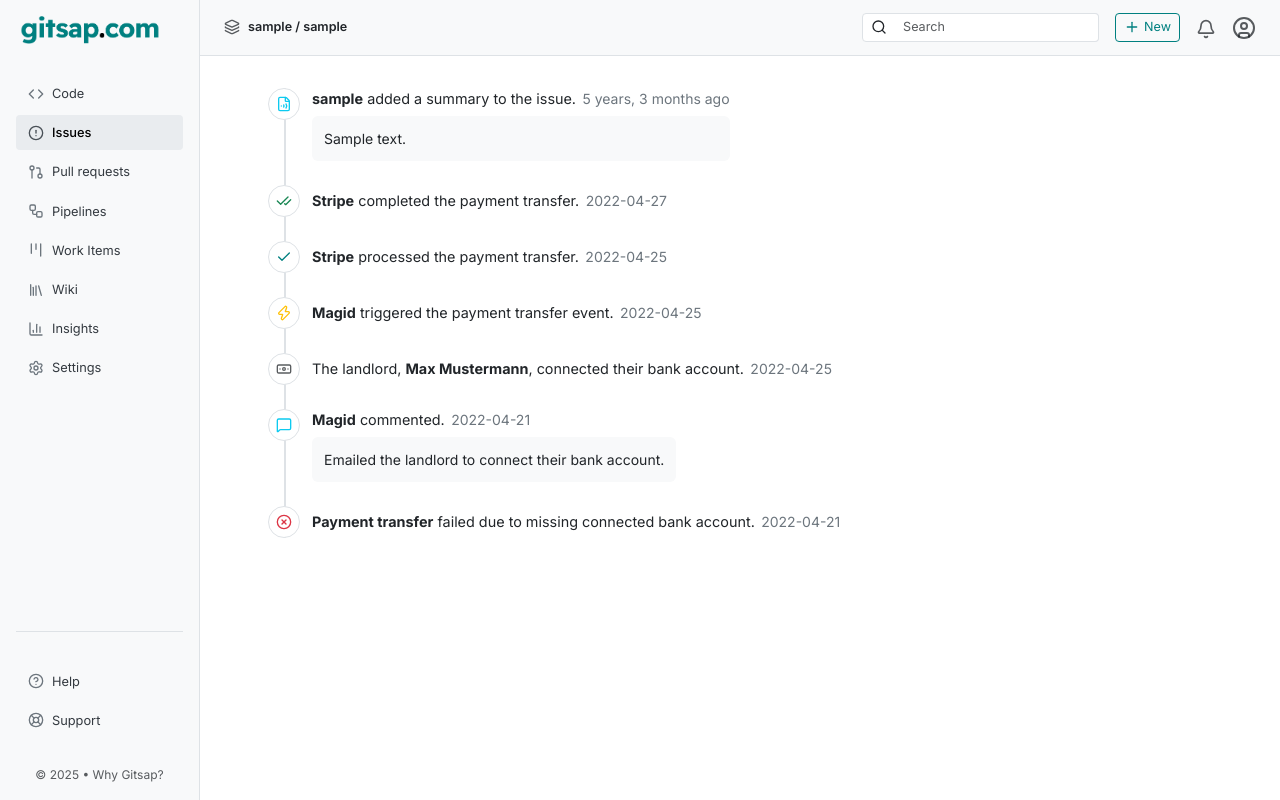
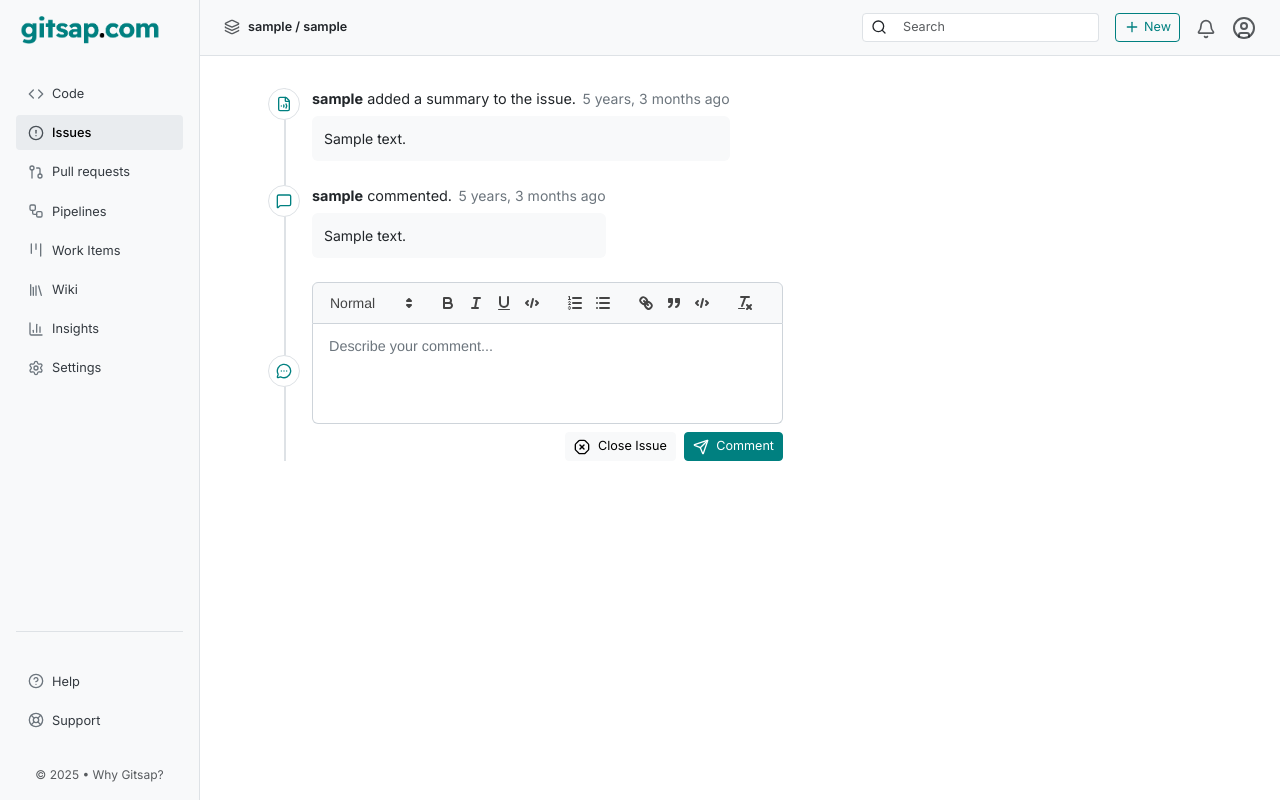
Before and after one commit to santoshkpatro/gitsap, a Django app: a page that uses issues/templates/issues/detail.html in a window 1280 px wide. Run offline with Django 5.2, Linux system fonts and the light colour scheme; tables that the repository leaves empty hold one stand-in row (values such as "Sample post"); some libraries are stand-ins or nearby versions.

Commit message:
feat: Add issue comment functionality with form validation and activity logging

```diff
--- a/config/urls.py
+++ b/config/urls.py
@@ -11,7 +11,13 @@ from projects.views import (
     ProjectBlobView,
     ProjectCommitHistoryView,
 )
-from issues.views import IssueListView, IssueCreateView, IssueDetailView
+from issues.views import (
+    IssueListView,
+    IssueCreateView,
+    IssueDetailView,
+    IssueCommentCreateView,
+    IssueCloseView,
+)
 
 project_browse_urlpatterns = [
     re_path(
@@ -44,6 +50,8 @@ urlpatterns = [
     path("<str:username>/<str:project_handle>/issues/", IssueListView.as_view(), name="issue-list"),
     path("<str:username>/<str:project_handle>/issues/create/", IssueCreateView.as_view(), name="issue-create"),
     path("<str:username>/<str:project_handle>/issues/<int:issue_number>/", IssueDetailView.as_view(), name="issue-detail"),
+    path("<str:username>/<str:project_handle>/issues/<int:issue_number>/close/", IssueCloseView.as_view(), name="issue-close"),
+    path("<str:username>/<str:project_handle>/issues/<int:issue_number>/comments/", IssueCommentCreateView.as_view(), name="issue-comment-create"),
 
     # Git endpoints for handling git operations
     path("<str:username>/<str:project_handle>.git/info/refs", GitInfoRefsView.as_view(), name="project-git-info-refs"),
--- a/issues/templates/issues/detail.html
+++ b/issues/templates/issues/detail.html
@@ -2,6 +2,8 @@
 {% load humanize %}
 
 {% block styles %}
+<link href="https://cdn.jsdelivr.net/npm/quill@2.0.3/dist/quill.snow.css" rel="stylesheet" />
+
 <style>
     .timeline {
         position: relative;
@@ -72,6 +74,29 @@
         align-items: center;
         /* ensures proper vertical centering */
     }
+
+    .ql-toolbar.ql-snow {
+        border-radius: 0.375rem 0.375rem 0 0;
+        border-color: #ced4da;
+        background-color: #f8f9fa;
+    }
+
+    .ql-container.ql-snow {
+        border-radius: 0 0 0.375rem 0.375rem;
+        border-color: #ced4da;
+        font-size: 0.95rem;
+    }
+
+    #editor {
+        min-height: 100px;
+    }
+
+    .ql-editor.ql-blank::before {
+        font-style: normal;
+        color: #6c757d;
+        font-size: 0.9rem;
+        left: 1rem;
+    }
 </style>
 {% endblock styles %}
 
@@ -80,7 +105,7 @@
     <div class="timeline">
 
         <div class="timeline-entry" style="align-items: flex-start;">
-            <div class="timeline-icon text-info">
+            <div class="timeline-icon text-primary">
                 <i data-lucide="file-volume-2" class="lucide"></i>
             </div>
             <div class="timeline-body">
@@ -94,71 +119,89 @@
             </div>
         </div>
 
-        <div class="timeline-entry">
-            <div class="timeline-icon text-success">
-                <i data-lucide="check-check" class="lucide"></i>
-            </div>
-            <div class="timeline-line">
-                <span><strong>Stripe</strong> completed the payment transfer.</span>
-                <span class="timeline-time">{{ "2022-04-27"|naturaltime }}</span>
-            </div>
-        </div>
-
-        <div class="timeline-entry">
+        {% for activity in activities %}
+        {% if activity.activity_type == 'comment' %}
+        <div class="timeline-entry" style="align-items: flex-start;">
             <div class="timeline-icon text-primary">
-                <i data-lucide="check" class="lucide"></i>
-            </div>
-            <div class="timeline-line">
-                <span><strong>Stripe</strong> processed the payment transfer.</span>
-                <span class="timeline-time">{{ "2022-04-25"|naturaltime }}</span>
-            </div>
-        </div>
-
-        <div class="timeline-entry">
-            <div class="timeline-icon text-warning">
-                <i data-lucide="zap" class="lucide"></i>
-            </div>
-            <div class="timeline-line">
-                <span><strong>Magid</strong> triggered the payment transfer event.</span>
-                <span class="timeline-time">{{ "2022-04-25"|naturaltime }}</span>
-            </div>
-        </div>
-
-        <div class="timeline-entry">
-            <div class="timeline-icon text-muted">
-                <i data-lucide="banknote" class="lucide"></i>
-            </div>
-            <div class="timeline-line">
-                <span>The landlord, <strong>Max Mustermann</strong>, connected their bank account.</span>
-                <span class="timeline-time">{{ "2022-04-25"|naturaltime }}</span>
-            </div>
-        </div>
-
-        <div class="timeline-entry" style="align-items: flex-start;">
-            <div class="timeline-icon text-info">
                 <i data-lucide="message-square" class="lucide"></i>
             </div>
             <div class="timeline-body">
                 <div class="timeline-line">
-                    <span><strong>Magid</strong> commented.</span>
-                    <span class="timeline-time">{{ "2022-04-21"|naturaltime }}</span>
+                    <span><strong>{{ activity.author.username }}</strong> commented.</span>
+                    <span class="timeline-time">{{ activity.created_at|naturaltime }}</span>
                 </div>
                 <div class="timeline-note">
-                    Emailed the landlord to connect their bank account.
+                    {{ activity.content_html|safe }}
                 </div>
             </div>
         </div>
+        {% else %}
+        <div class="timeline-entry">
+            <div class="timeline-icon text-primary">
+                <i data-lucide="activity" class="lucide"></i>
+            </div>
+            <div class="timeline-line">
+                <span><strong>{{ activity.author.username }}</strong> {{ activity.content_html|safe }}</span>
+                <span class="timeline-time">{{ activity.created_at|naturaltime }}</span>
+            </div>
+        </div>
+        {% endif %}
+        {% endfor %}
+
 
         <div class="timeline-entry">
-            <div class="timeline-icon text-danger">
-                <i data-lucide="x-circle" class="lucide"></i>
+            <div class="timeline-icon text-primary">
+                <i data-lucide="message-circle-more" class="lucide"></i>
             </div>
-            <div class="timeline-line">
-                <span><strong>Payment transfer</strong> failed due to missing connected bank account.</span>
-                <span class="timeline-time">{{ "2022-04-21"|naturaltime }}</span>
+            <div class="timeline-editor">
+                <form
+                    action="{% url 'issue-comment-create' username=request.user.username project_handle=project.handle issue_number=issue.issue_number %}"
+                    method="post">
+                    {% csrf_token %}
+                    <div id="editor"></div>
+                    <textarea name="content_html" hidden></textarea>
+                    <div class="mt-2 d-flex justify-content-end gap-2">
+                        <a class="btn btn-light btn-sm"
+                            href="{% url 'issue-close' username=request.user.username project_handle=project.handle issue_number=issue.issue_number %}">
+                            <i data-lucide="x-octagon" class="me-1" style="width:16px;"></i> Close Issue
+                        </a>
+                        <button class="btn btn-primary btn-sm" type="submit">
+                            <i data-lucide="send" class="me-1" style="width:16px;"></i> Comment
+                        </button>
+                    </div>
+                </form>
             </div>
         </div>
-
     </div>
 </div>
 {% endblock content %}
+
+{% block scripts %}
+<script src="https://cdn.jsdelivr.net/npm/quill@2.0.3/dist/quill.js"></script>
+<script>
+    const quill = new Quill('#editor', {
+        theme: 'snow',
+        placeholder: 'Describe your comment...',
+        modules: {
+            toolbar: [
+                [{ header: [1, 2, false] }],
+                ['bold', 'italic', 'underline', 'code'],
+                [{ list: 'ordered' }, { list: 'bullet' }],
+                ['link', 'blockquote', 'code-block'],
+                ['clean']
+            ]
+        }
+    });
+
+    const hidden = document.querySelector('textarea[name="content_html"]');
+    window.addEventListener('DOMContentLoaded', () => {
+        if (hidden.value.trim()) {
+            quill.root.innerHTML = hidden.value;
+        }
+    });
+
+    quill.on('text-change', function () {
+        hidden.value = quill.root.innerHTML;
+    });
+</script>
+{% endblock scripts %}
--- a/issues/views.py
+++ b/issues/views.py
@@ -5,7 +5,7 @@ from django.db.models import Q
 
 from projects.mixins import ProjectAccessMixin
 from issues.models import Issue, IssueActivity
-from issues.forms import IssueCreateForm
+from issues.forms import IssueCreateForm, IssueCommentCreateForm
 
 
 class IssueListView(ProjectAccessMixin, View):
@@ -91,3 +91,58 @@ class IssueDetailView(ProjectAccessMixin, View):
             "activities": activities,
         }
         return render(request, "issues/detail.html", context)
+
+
+class IssueCloseView(ProjectAccessMixin, View):
+    def get(self, request, *args, **kwargs):
+        issue_number = kwargs.get("issue_number")
+        issue = get_object_or_404(
+            Issue,
+            project=request.project,
+            issue_number=issue_number,
+        )
+        if issue.status == Issue.Status.CLOSED:
+            messages.error(request, "Issue is already closed.")
+        else:
+            issue.close()
+            messages.success(request, "Issue closed successfully.")
+        return redirect(
+            "issue-detail",
+            username=request.project.owner.username,
+            project_handle=request.project.handle,
+            issue_number=issue_number,
+        )
+
+
+class IssueCommentCreateView(ProjectAccessMixin, View):
+    def post(self, request, *args, **kwargs):
+        issue_number = kwargs.get("issue_number")
+        issue = get_object_or_404(
+            Issue,
+            project=request.project,
+            issue_number=issue_number,
+        )
+        form = IssueCommentCreateForm(request.POST)
+        if not form.is_valid():
+            messages.error(request, "Please correct the errors below.")
+            return redirect(
+                "issue-detail",
+                username=request.project.owner.username,
+                project_handle=request.project.handle,
+                issue_number=kwargs.get("issue_number"),
+            )
+
+        cleaned_data = form.cleaned_data
+        IssueActivity.objects.create(
+            **cleaned_data,
+            issue=issue,
+            author=request.user,
+            activity_type=IssueActivity.ActivityType.COMMENT,
+        )
+        messages.success(request, "Comment added successfully.")
+        return redirect(
+            "issue-detail",
+            username=request.project.owner.username,
+            project_handle=request.project.handle,
+            issue_number=issue_number,
+        )
```
Also changed, not shown: issues/forms.py (+27 -0 lines).
